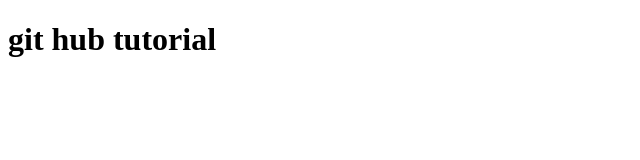
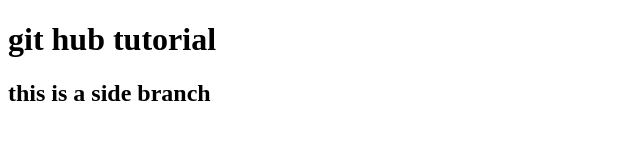
Before and after one commit to olisa-ozuzuezi/cmdfile, a plain HTML site: page index.html in a window 1280 px wide. Shown: the whole page, without its empty margins (0-640 px from the left). Drawn offline with Linux system fonts and the light colour scheme.

Commit message:
new branch commit

```diff
--- a/index.html
+++ b/index.html
@@ -8,5 +8,6 @@
 </head>
 <body>
     <h1>git hub tutorial</h1>
+    <h2>this is a side branch</h2>
 </body>
 </html>
```
